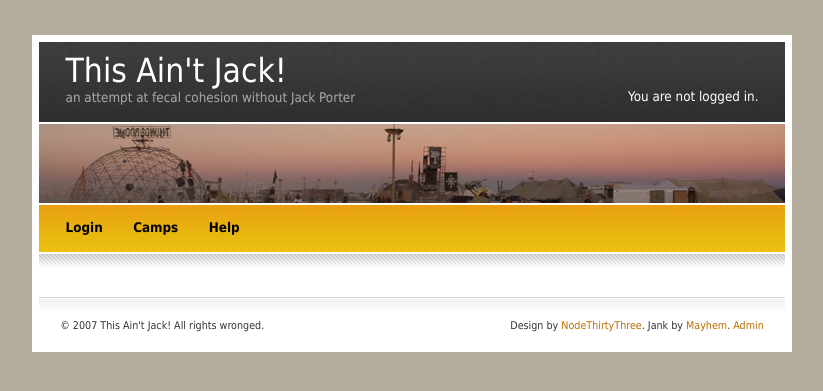
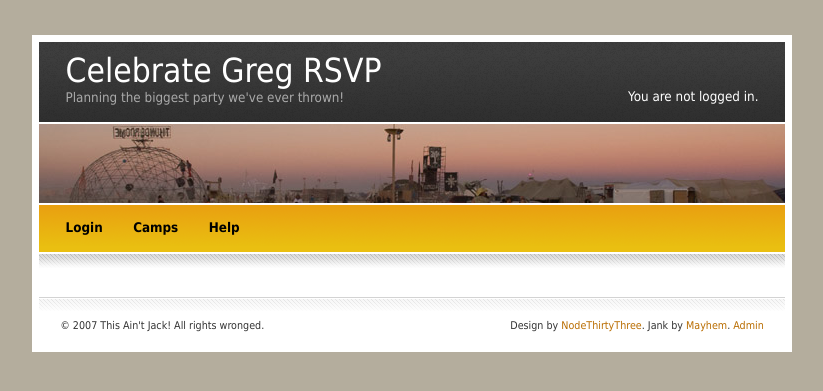
Before and after one commit to mayhem/thisaintjack, a Django app: template templates/campmanager/layout/base.html in a window 1280 px wide. Shown: the top 391 px of the page, without its empty margins (43-866 px from the left). Run offline with Django 3.2, Linux system fonts and the light colour scheme; the template is opened without the code that fills it, so the values that code supplies are empty.

Commit message:
Change branding

```diff
--- a/templates/campmanager/layout/base.html
+++ b/templates/campmanager/layout/base.html
@@ -12,10 +12,10 @@
 <div id="outer">
 
     <div id="header">
-		<div id="headercontent">
-            <h1><span>This Ain't</span> Jack!</h1>
-            <h2>an attempt at fecal cohesion without Jack Porter</h2>
-		</div>
+        <div id="headercontent">
+            <h1>Celebrate Greg RSVP</h1>
+            <h2>Planning the biggest party we've ever thrown!</h2>
+        </div>
     </div>
 
 	<div id="loginstatus">
```
